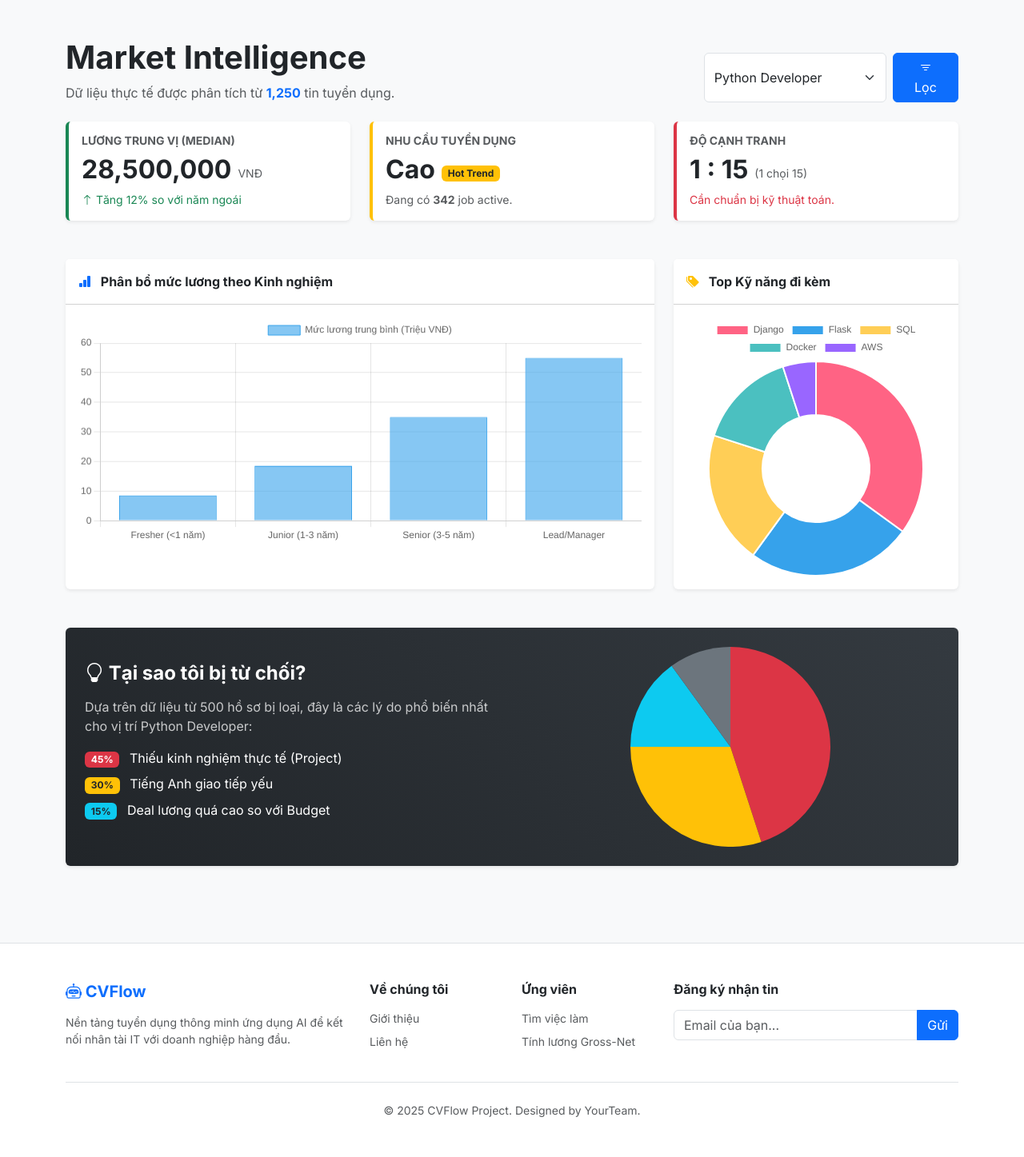
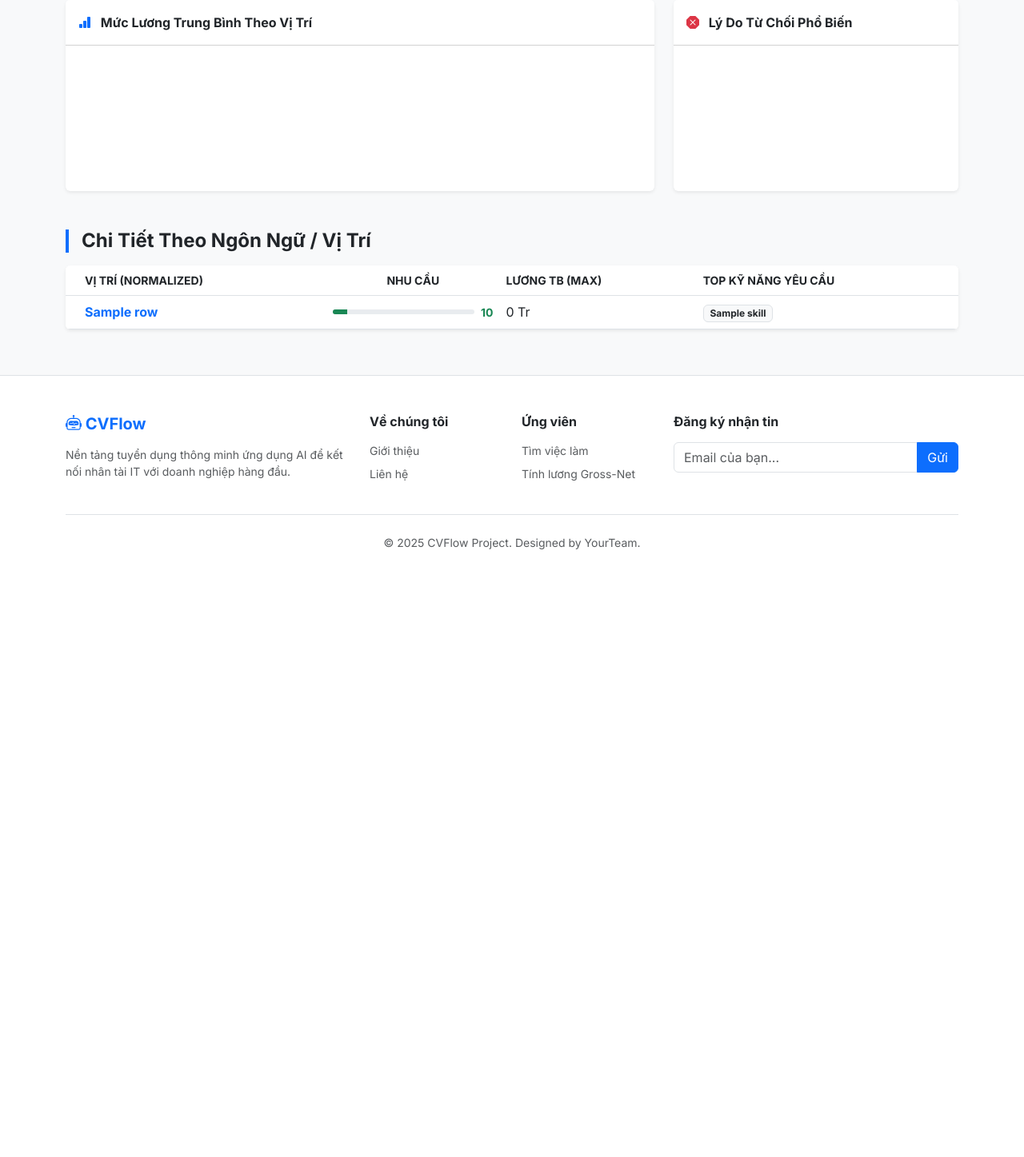
Before and after one commit to NhatNam-cmd/CVFlow-project, a Flask app: template app/templates/public/market_report.html in a window 1280 px wide. Shown: the part 63-1510 px from the top of the page at 80% size. After the commit the page ends 750 px from the top, so only its background shows below. Run offline with Flask 3, Linux system fonts and the light colour scheme; the template is opened without the code that fills it: most values are stand-ins (such as "Sample title", 1, 10 or a date in 2020); a map, chart or similar area stays blank.

Commit message:
market analyzer

```diff
--- a/app/models/__init__.py
+++ b/app/models/__init__.py
@@ -2,3 +2,4 @@ from app.models.user import User, Company
 from app.models.job import Job
 from app.models.application import Application, CV_File
 from app.models.scheduler import Availability, Interview
+from .market import MarketData
--- a/app/templates/public/market_report.html
+++ b/app/templates/public/market_report.html
@@ -1,70 +1,14 @@
 {% extends "layouts/base.html" %}
 
-{% block title %}Báo cáo Thị trường IT - CVFlow{% endblock %}
+{% block title %}Báo Cáo Thị Trường IT 2025{% endblock %}
 
 {% block content %}
-    <div class="container py-5">
-
-        <div class="d-flex justify-content-between align-items-end mb-4">
-            <div>
-                <h1 class="fw-bold text-dark">Market Intelligence</h1>
-                <p class="text-muted mb-0">Dữ liệu thực tế được phân tích từ <strong class="text-primary">1,250</strong> tin tuyển dụng.</p>
-            </div>
-            <div class="d-flex gap-2">
-                <select class="form-select">
-                    <option>Tất cả vị trí</option>
-                    <option selected>Python Developer</option>
-                    <option>Java Developer</option>
-                    <option>Frontend (React/Vue)</option>
-                </select>
-                <button class="btn btn-primary px-4"><i class="bi bi-filter"></i> Lọc</button>
-            </div>
-        </div>
-
-        <div class="row g-4 mb-5">
-            <div class="col-md-4">
-                <div class="card border-0 shadow-sm h-100 border-start border-4 border-success">
-                    <div class="card-body">
-                        <h6 class="text-uppercase text-muted small fw-bold mb-2">Lương Trung Vị (Median)</h6>
-                        <div class="d-flex align-items-end gap-2">
-                            <h2 class="fw-bold text-dark mb-0">28,500,000</h2>
-                            <small class="text-muted mb-1">VNĐ</small>
-                        </div>
-                        <p class="small text-success mb-0 mt-2"><i class="bi bi-arrow-up"></i> Tăng 12% so với năm ngoái</p>
-                    </div>
-                </div>
-            </div>
-            <div class="col-md-4">
-                <div class="card border-0 shadow-sm h-100 border-start border-4 border-warning">
-                    <div class="card-body">
-                        <h6 class="text-uppercase text-muted small fw-bold mb-2">Nhu cầu Tuyển dụng</h6>
-                        <div class="d-flex align-items-end gap-2">
-                            <h2 class="fw-bold text-dark mb-0">Cao</h2>
-                            <span class="badge bg-warning text-dark mb-1">Hot Trend</span>
-                        </div>
-                        <p class="small text-muted mb-0 mt-2">Đang có <strong>342</strong> job active.</p>
-                    </div>
-                </div>
-            </div>
-            <div class="col-md-4">
-                <div class="card border-0 shadow-sm h-100 border-start border-4 border-danger">
-                    <div class="card-body">
-                        <h6 class="text-uppercase text-muted small fw-bold mb-2">Độ cạnh tranh</h6>
-                        <div class="d-flex align-items-end gap-2">
-                            <h2 class="fw-bold text-dark mb-0">1 : 15</h2>
-                            <small class="text-muted mb-1">(1 chọi 15)</small>
-                        </div>
-                        <p class="small text-danger mb-0 mt-2">Cần chuẩn bị kỹ thuật toán.</p>
-                    </div>
-                </div>
-            </div>
-        </div>
-
+    <div class="container mb-5">
         <div class="row g-4 mb-5">
             <div class="col-lg-8">
-                <div class="card border-0 shadow-sm h-100">
+                <div class="card shadow-sm border-0 h-100">
                     <div class="card-header bg-white py-3 fw-bold">
-                        <i class="bi bi-bar-chart-fill text-primary me-2"></i> Phân bổ mức lương theo Kinh nghiệm
+                        <i class="bi bi-bar-chart-fill text-primary me-2"></i> Mức Lương Trung Bình Theo Vị Trí
                     </div>
                     <div class="card-body">
                         <canvas id="salaryChart" height="120"></canvas>
@@ -73,88 +17,100 @@
             </div>
 
             <div class="col-lg-4">
-                <div class="card border-0 shadow-sm h-100">
+                <div class="card shadow-sm border-0 h-100">
                     <div class="card-header bg-white py-3 fw-bold">
-                        <i class="bi bi-tags-fill text-warning me-2"></i> Top Kỹ năng đi kèm
+                        <i class="bi bi-x-octagon-fill text-danger me-2"></i> Lý Do Từ Chối Phổ Biến
                     </div>
-                    <div class="card-body">
-                        <canvas id="skillChart" height="250"></canvas>
+                    <div class="card-body d-flex align-items-center justify-content-center">
+                        <canvas id="rejectChart"></canvas>
                     </div>
                 </div>
             </div>
         </div>
 
-        <div class="card border-0 shadow-sm bg-dark text-white mb-5" style="background: linear-gradient(45deg, #212529, #343a40);">
-            <div class="card-body p-4">
-                <div class="row align-items-center">
-                    <div class="col-md-6">
-                        <h4 class="fw-bold mb-3"><i class="bi bi-lightbulb"></i> Tại sao tôi bị từ chối?</h4>
-                        <p class="opacity-75">Dựa trên dữ liệu từ 500 hồ sơ bị loại, đây là các lý do phổ biến nhất cho vị trí Python Developer:</p>
-                        <ul class="list-unstyled mt-3">
-                            <li class="mb-2"><span class="badge bg-danger me-2">45%</span> Thiếu kinh nghiệm thực tế (Project)</li>
-                            <li class="mb-2"><span class="badge bg-warning text-dark me-2">30%</span> Tiếng Anh giao tiếp yếu</li>
-                            <li class="mb-2"><span class="badge bg-info text-dark me-2">15%</span> Deal lương quá cao so với Budget</li>
-                        </ul>
-                    </div>
-                    <div class="col-md-6 text-center">
-                        <div style="width: 250px; height: 250px; margin: 0 auto;">
-                            <canvas id="rejectChart"></canvas>
-                        </div>
-                    </div>
-                </div>
+        <h4 class="fw-bold mb-3 border-start border-4 border-primary ps-3">Chi Tiết Theo Ngôn Ngữ / Vị Trí</h4>
+        <div class="card shadow-sm border-0 overflow-hidden">
+            <div class="table-responsive">
+                <table class="table table-hover align-middle mb-0">
+                    <thead class="bg-light text-secondary text-uppercase small">
+                    <tr>
+                        <th class="ps-4">Vị trí (Normalized)</th>
+                        <th class="text-center">Nhu Cầu</th>
+                        <th>Lương TB (Max)</th>
+                        <th>Top Kỹ Năng Yêu Cầu</th>
+                    </tr>
+                    </thead>
+                    <tbody>
+                    {% if reports %}
+                        {% for row in reports %}
+                            <tr>
+                                <td class="ps-4 fw-bold text-primary">{{ row.job_title_normalized }}</td>
+                                <td class="text-center">
+                                    <div class="d-flex align-items-center justify-content-center gap-2">
+                                        <div class="progress flex-grow-1" style="width: 80px; height: 6px;">
+                                            <div class="progress-bar bg-success" style="width: {{ row.demand_score }}%"></div>
+                                        </div>
+                                        <small class="fw-bold text-success">{{ row.demand_score }}</small>
+                                    </div>
+                                </td>
+                                <td>{{ "{:,.0f}".format(row.avg_salary_max/1000000) }} Tr</td>
+                                <td>
+                                    {% for skill in row.top_skills %}
+                                        <span class="badge bg-light text-dark border me-1">{{ skill }}</span>
+                                    {% endfor %}
+                                </td>
+                            </tr>
+                        {% endfor %}
+                    {% else %}
+                    {% endif %}
+                    </tbody>
+                </table>
             </div>
         </div>
-
     </div>
 
     <script src="https://cdn.jsdelivr.net/npm/chart.js"></script>
     <script>
-        // 1. Config Chart Lương
-        const ctxSalary = document.getElementById('salaryChart').getContext('2d');
-        new Chart(ctxSalary, {
+        // --- 1. BIỂU ĐỒ LƯƠNG (Dữ liệu đã chuẩn hóa) ---
+        const salaryCtx = document.getElementById('salaryChart').getContext('2d');
+        new Chart(salaryCtx, {
             type: 'bar',
             data: {
-                labels: ['Fresher (<1 năm)', 'Junior (1-3 năm)', 'Senior (3-5 năm)', 'Lead/Manager'],
+                labels: JSON.parse('{{ chart_labels | safe }}'), // ["Python Dev", "Java Dev"...]
                 datasets: [{
-                    label: 'Mức lương trung bình (Triệu VNĐ)',
-                    data: [8.5, 18.5, 35.0, 55.0], // Dữ liệu giả lập
-                    backgroundColor: 'rgba(54, 162, 235, 0.6)',
-                    borderColor: 'rgba(54, 162, 235, 1)',
-                    borderWidth: 1
+                    label: 'Lương TB (Triệu VNĐ)',
+                    data: JSON.parse('{{ chart_salary | safe }}'),
+                    backgroundColor: '#0d6efd',
+                    borderRadius: 4
                 }]
             },
-            options: { responsive: true, scales: { y: { beginAtZero: true } } }
+            options: { responsive: true }
         });
 
-        // 2. Config Chart Skills
-        const ctxSkill = document.getElementById('skillChart').getContext('2d');
-        new Chart(ctxSkill, {
+        // --- 2. BIỂU ĐỒ TỪ CHỐI (Dữ liệu Rejection) ---
+        // Kiểm tra xem có dữ liệu không, nếu không thì ẩn hoặc hiện fake data
+        const rejectDataRaw = JSON.parse('{{ reject_data | safe }}');
+
+        const rejectCtx = document.getElementById('rejectChart').getContext('2d');
+        new Chart(rejectCtx, {
             type: 'doughnut',
             data: {
-                labels: ['Django', 'Flask', 'SQL', 'Docker', 'AWS'],
+                labels: JSON.parse('{{ reject_labels | safe }}'), // ["Chuyên môn yếu", "Tiếng Anh"...]
                 datasets: [{
-                    data: [35, 25, 20, 15, 5],
-                    backgroundColor: [
-                        '#FF6384', '#36A2EB', '#FFCE56', '#4BC0C0', '#9966FF'
-                    ]
-                }]
-            }
-        });
-
-        // 3. Config Chart Reject
-        const ctxReject = document.getElementById('rejectChart').getContext('2d');
-        new Chart(ctxReject, {
-            type: 'pie',
-            data: {
-                labels: ['Thiếu KN', 'Tiếng Anh', 'Lương cao', 'Khác'],
-                datasets: [{
-                    data: [45, 30, 15, 10],
-                    backgroundColor: ['#dc3545', '#ffc107', '#0dcaf0', '#6c757d'],
+                    data: rejectDataRaw.length ? rejectDataRaw : [1], // Tránh lỗi chart rỗng
+                    backgroundColor: ['#dc3545', '#ffc107', '#6c757d', '#0dcaf0'],
                     borderWidth: 0
                 }]
             },
             options: {
-                plugins: { legend: { display: false } } // Ẩn chú thích cho gọn
+                responsive: true,
+                plugins: {
+                    legend: { position: 'bottom' },
+                    title: {
+                        display: rejectDataRaw.length === 0,
+                        text: 'Chưa có dữ liệu từ chối'
+                    }
+                }
             }
         });
     </script>
--- a/seed_jobs.py
+++ b/seed_jobs.py
@@ -127,6 +127,7 @@ def seed_data():
                     is_active=True,
                     company_id=company.id,
                     recruiter_id=hr_user.id,  # Người đăng tin
+                    skills_required=template["skills"],
                 )
 
                 # --- QUAN TRỌNG: TẠO VECTOR ---
```
Also changed, not shown: app/models/market.py (+27 -5 lines), app/modules/hr/routes.py (+37 -12 lines), app/modules/public/routes.py (+40 -2 lines), app/services/analytics/market_analyzer.py (+149 -0 lines), migrations/versions/34ac89ef295d_add_market_data_table.py (added, +51 -0 lines).
